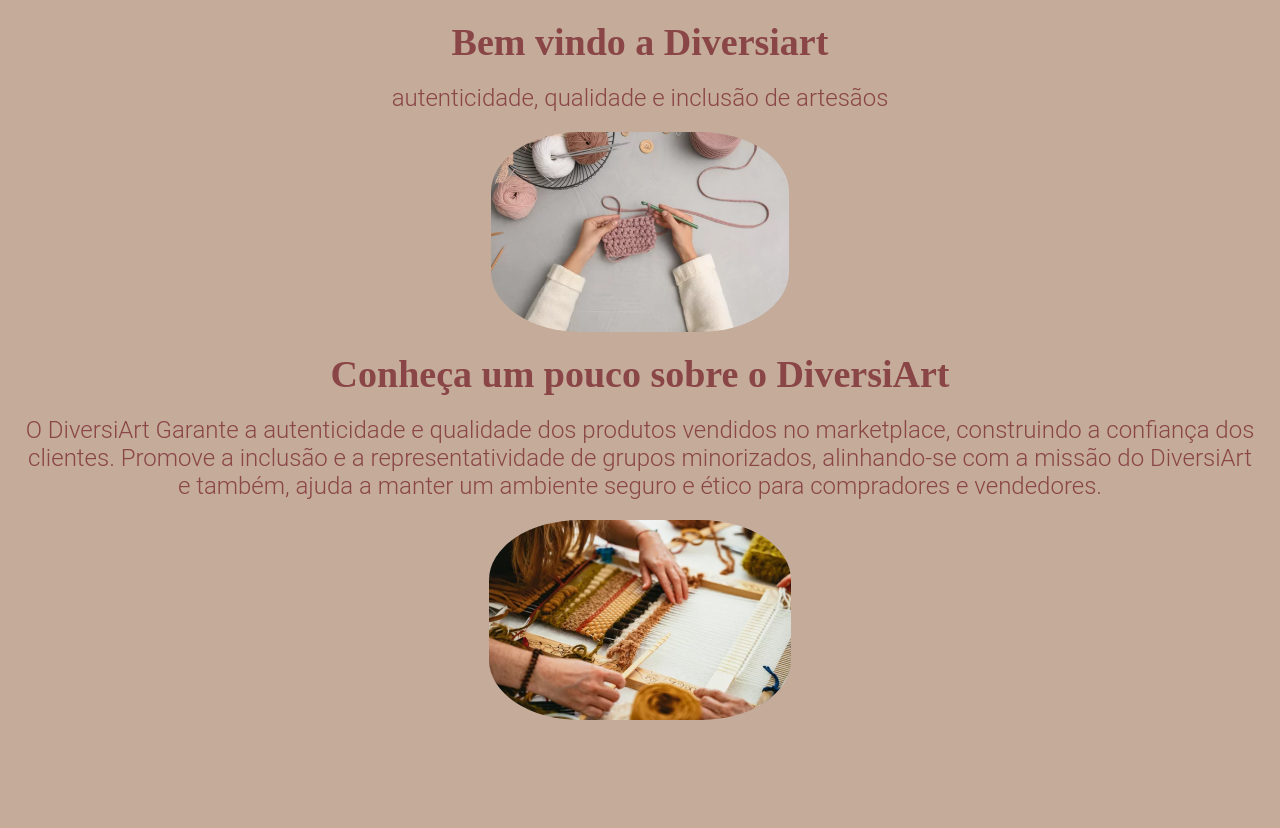
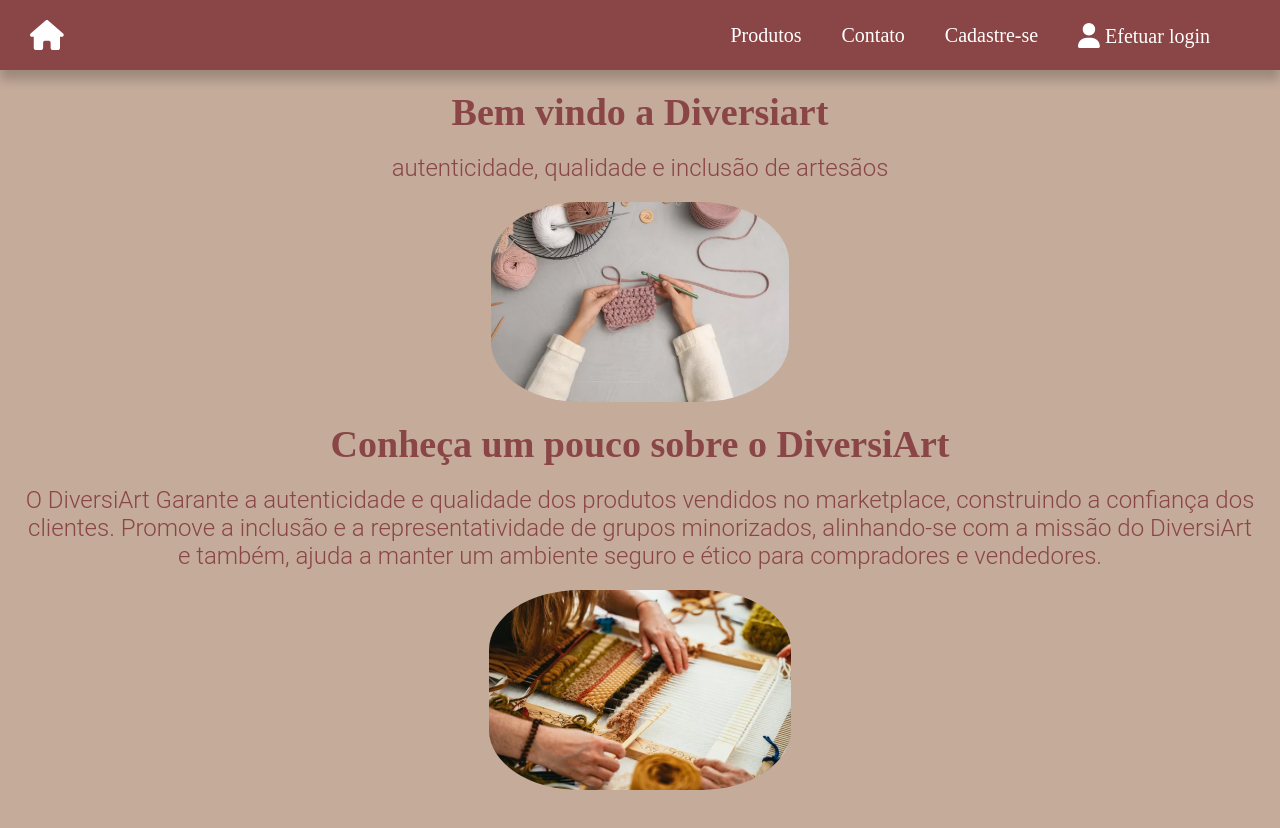
Before and after one commit to DilnaeSantos/projeto-grupo-M5-React, a React (Vite) app: page / in a window 1280 px wide. Before the commit the page ends 800 px from the top, so only its background shows below. Built offline with nearby package versions, Linux system fonts and the light colour scheme; a web font is replaced by a local one.

Commit message:
FEAT: adicionei o header na home

```diff
--- a/src/components/common/Header/Header.jsx
+++ b/src/components/common/Header/Header.jsx
@@ -15,7 +15,7 @@ const Header = ({ titulo }) => {
       <RightLinks>
         <Link to="/">Produtos</Link>
         <Link to="/">Contato</Link>
-        <Link to="/">Cadastre-se</Link>
+        <Link to="/cadastro">Cadastre-se</Link>
         <Link to="/login"><FontAwesomeIcon icon={faUser}  size='lg' /> Efetuar login</Link>
       </RightLinks>
       {titulo}
--- a/src/pages/Home/Home.jsx
+++ b/src/pages/Home/Home.jsx
@@ -9,6 +9,7 @@ const Home = () => {
   return (
     <div className='home'>
       <HomeStyle />
+      <Header />
 
       <main>
           <h2>Bem vindo a Diversiart
```
